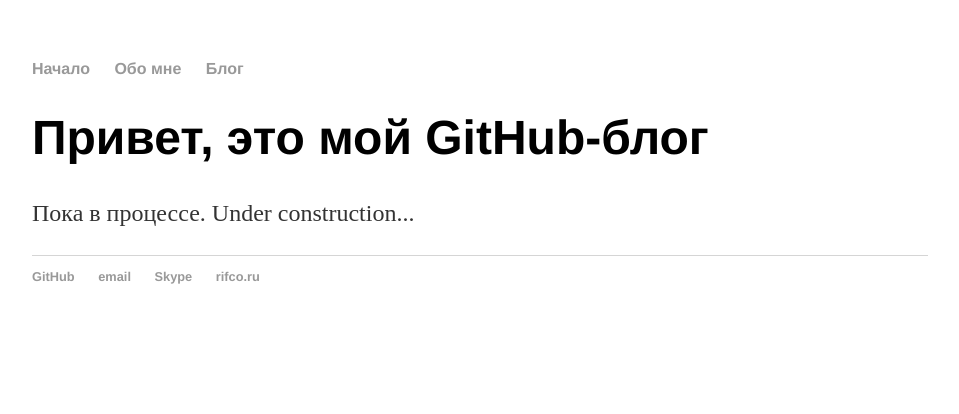
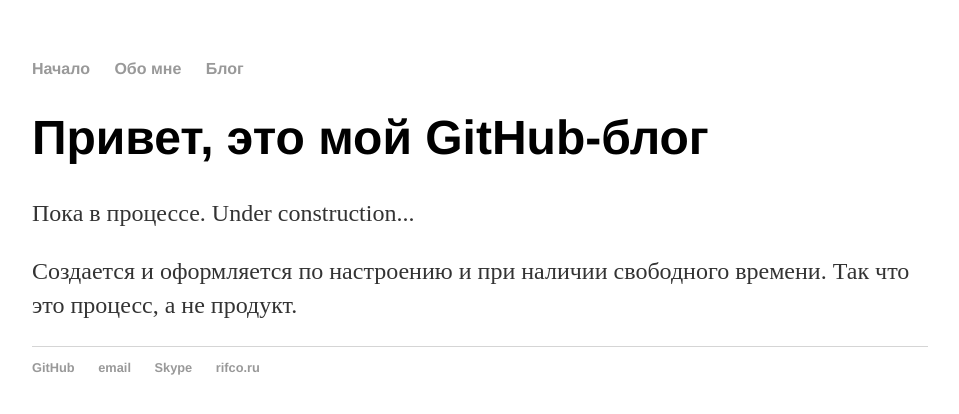
Before and after one commit to komstin/komstin.github.io, a Jekyll site: the page built from index.html, in a window 1280 px wide. Shown: the top 414 px of the page, without its empty margins (160-1119 px from the left). Built offline with Jekyll 4.4.1, drawn with Linux system fonts in a browser that asks for light colours.

Commit message:
Update index.html

```diff
--- a/index.html
+++ b/index.html
@@ -5,4 +5,5 @@ title: komstin GitHub Pages
 <div class="blurb">
 	<h1>Привет, это мой GitHub-блог</h1>
 	<p>Пока в процессе. Under construction...</p>
+	<p>Создается и оформляется по настроению и при наличии свободного времени. Так что это процесс, а не продукт.</p>
 </div><!-- /.blurb -->
```
